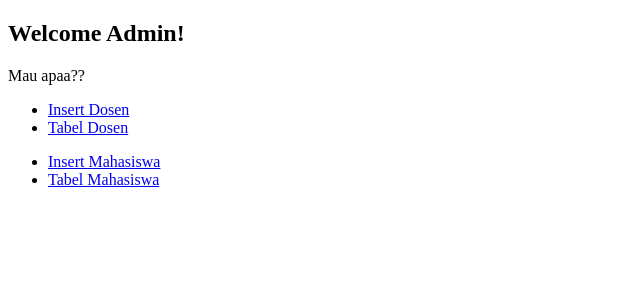
After one commit to alpinnbtk/Project_FSP, a PHP site: page / in a window 1280 px wide. The commit adds this page. Shown: the top 300 px of the page, without its empty margins (0-640 px from the left). Run offline with PHP 8.4, Linux system fonts and the light colour scheme.

Commit message:
Handling Hapus Data

```diff
--- a/hapus_data_dosen.php
+++ b/hapus_data_dosen.php
@@ -9,6 +9,8 @@
     <h2> Hapus Data Dosen</h2><br>
     <?php
         $npk_dosen = $_GET['npk'];
+        $ext = $_GET['ext'];
+
         $mysqli = new mysqli("localhost", "root", "", "fullstack");
         if ($mysqli->connect_errno) {
             echo "Failed to connect to MySQL: " . $mysqli->connect_error;
@@ -19,6 +21,10 @@
         $stmt = $mysqli->prepare($sql);
 
         $stmt->bind_param('i', $npk_dosen);
+
+        if (file_exists("foto_dosen/".$npk_dosen.".".$ext)) {
+            unlink("foto_dosen/".$npk_dosen.".".$ext);
+        }
 
         if ($stmt->execute()) {
             echo "Data berhasil dihapus!";
--- a/hapus_data_mahasiswa.php
+++ b/hapus_data_mahasiswa.php
@@ -9,6 +9,8 @@
     <h2> Hapus Data Mahasiswa</h2><br>
     <?php
         $nrp_mahasiswa = $_GET['nrp'];
+        $ext = $_GET['ext'];
+
         $mysqli = new mysqli("localhost", "root", "", "fullstack");
         if ($mysqli->connect_errno) {
             echo "Failed to connect to MySQL: " . $mysqli->connect_error;
@@ -19,6 +21,10 @@
         $stmt = $mysqli->prepare($sql);
 
         $stmt->bind_param('i', $nrp_mahasiswa);
+
+        if (file_exists("foto_mahasiswa/".$nrp_mahasiswa.".".$ext)) {
+                unlink("foto_mahasiswa/".$nrp_mahasiswa.".".$ext);
+        }
 
         if ($stmt->execute()) {
             echo "Data berhasil dihapus!";
--- /dev/null
+++ b/index.php
@@ -0,0 +1,24 @@
+<!DOCTYPE html>
+<html lang="en">
+
+<head>
+    <meta charset="UTF-8">
+    <meta name="viewport" content="width=device-width, initial-scale=1.0">
+    <title>Dashboard Admin</title>
+</head>
+
+<body>
+    <h2>Welcome Admin!</h2>
+    <p>Mau apaa??</p>
+    <ul>
+        <li><a href="tambah_data_dosen.php">Insert Dosen</a></li>
+        <li><a href="tabel_data_dosen.php">Tabel Dosen</a></li>
+    </ul>
+
+    <ul>
+        <li><a href="tambah_data_mahasiswa.php">Insert Mahasiswa</a></li>
+        <li><a href="tabel_data_mahasiswa.php">Tabel Mahasiswa</a></li>
+    </ul>
+</body>
+
+</html>
--- a/tabel_data_dosen.php
+++ b/tabel_data_dosen.php
@@ -69,7 +69,7 @@
                     echo "<td>". $row['nama']."</td>";
                     echo "<td><img src = 'foto_dosen/".$row['npk'].".".$row['foto_extension']."'</td>";
                     echo "<td><a href='edit_data_dosen.php?npk=".$row['npk']."'>Ubah Data</a></td>";
-                    echo "<td><a href='hapus_data_dosen.php?npk=".$row['npk']."' onclick=\"return confirm('Apakah Anda yakin ingin menghapus data ini?');\">Hapus Data</a></td>";
+                    echo "<td><a href='hapus_data_dosen.php?npk=".$row['npk']."&ext=".$row['foto_extension']."' onclick=\"return confirm('Apakah Anda yakin ingin menghapus data ini?');\">Hapus Data</a></td>";
                 echo "</tr>";
             }
             echo "</table><br>" ;
--- a/tabel_data_mahasiswa.php
+++ b/tabel_data_mahasiswa.php
@@ -75,7 +75,7 @@
                     echo "<td>".$row['angkatan']."</td>";
                     echo "<td><img src = 'foto_mahasiswa/".$row['nrp'].".".$row['foto_extention']."'</td>";
                     echo "<td><a href='edit_data_mahasiswa.php?nrp=".$row['nrp']."'>Ubah Data</a></td>";
-                    echo "<td><a href='hapus_data_mahasiswa.php?nrp=".$row['nrp']."' onclick=\"return confirm('Apakah Anda yakin ingin menghapus data ini?');\">Hapus Data</a></td>";
+                    echo "<td><a href='hapus_data_mahasiswa.php?nrp=".$row['nrp']."&ext=".$row['foto_extention']."' onclick=\"return confirm('Apakah Anda yakin ingin menghapus data ini?');\">Hapus Data</a></td>";
                 echo "</tr>";
             }
             echo "</table><br>" ;
```
Also changed, not shown: foto_dosen/217003.jpg (deleted), foto_mahasiswa/160423095.jpg (deleted).
